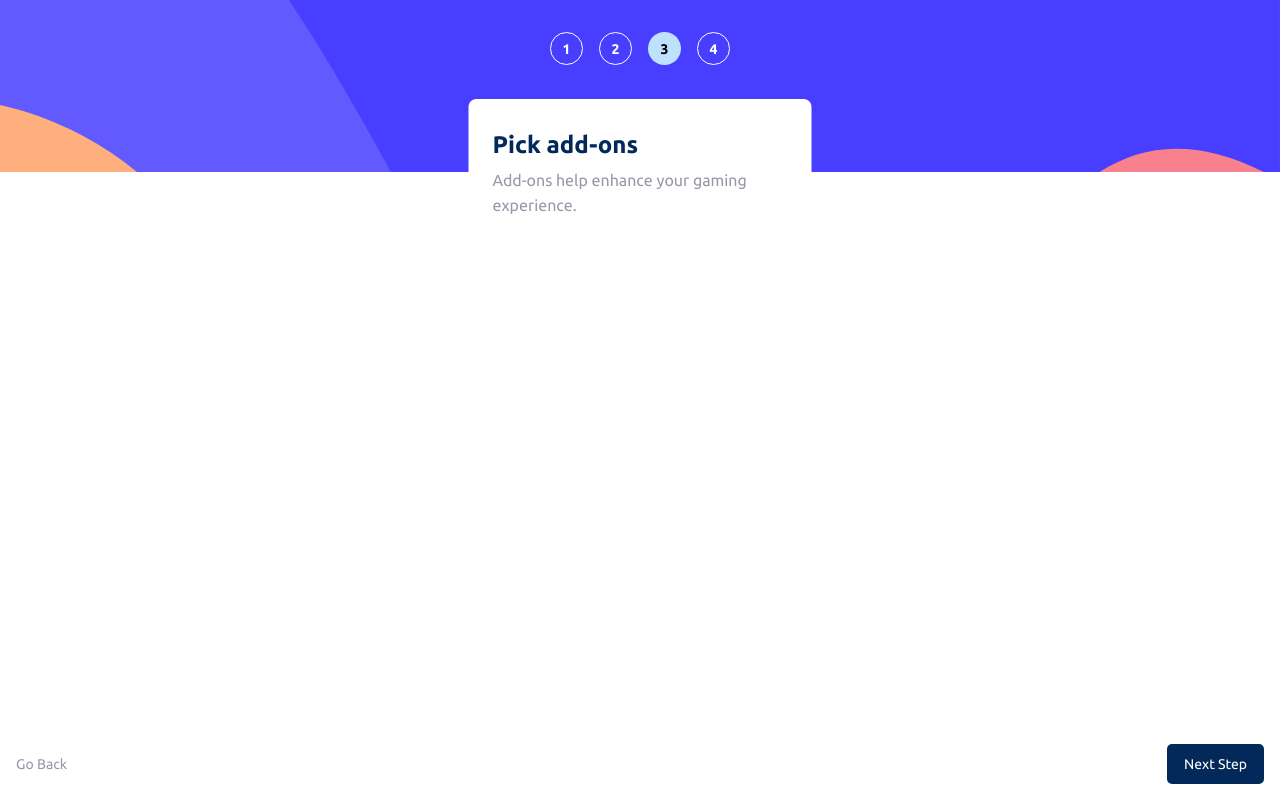
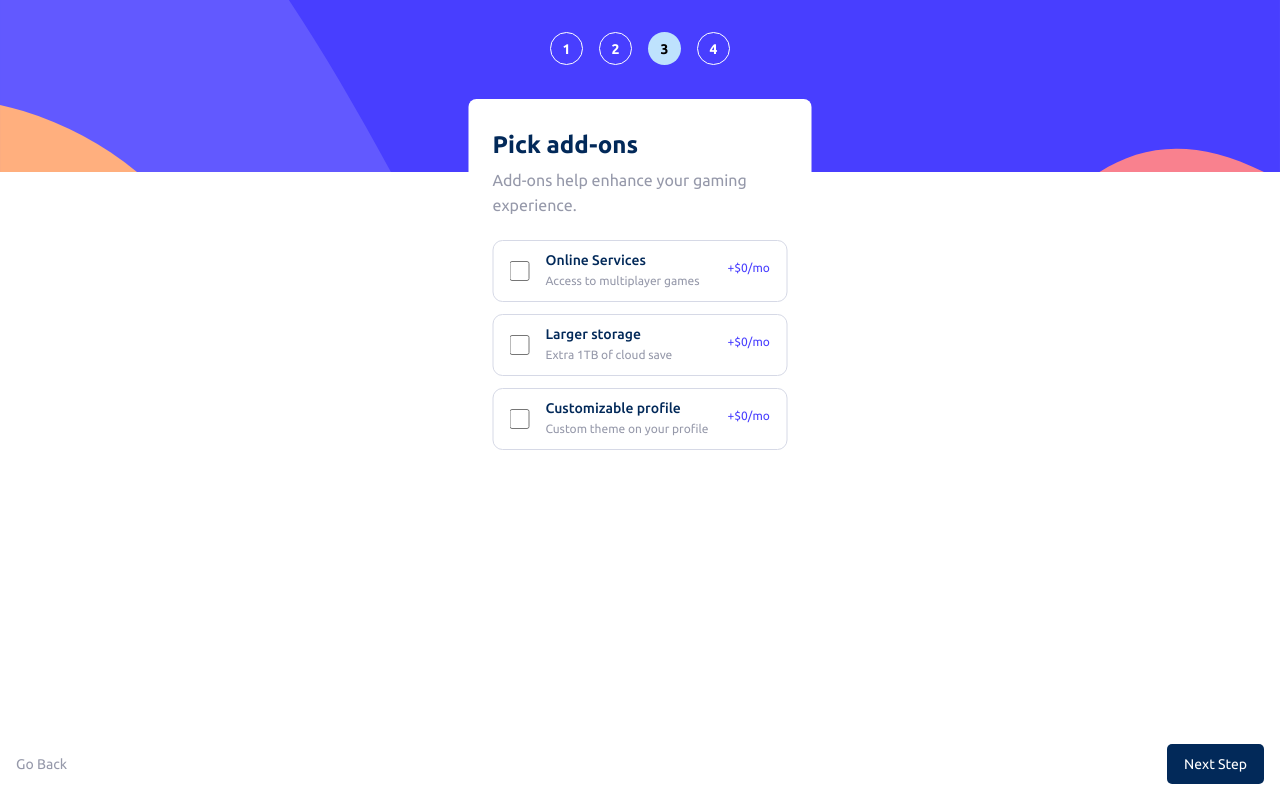
Before and after one commit to claystuart/multi-step-form, a React (Create React App) app: page /addons in a window 1280 px wide. Built offline with nearby package versions, Linux system fonts and the light colour scheme.

Commit message:
Create and style AddOns.jsx and addons.css.

```diff
--- /dev/null
+++ b/src/css/addons.css
@@ -0,0 +1,67 @@
+.addonContainer {
+  width: 343px;
+  height: 367px;
+  padding-left: 24px;
+  padding-top: 32px;
+  background-color: white;
+  border-radius: 8px;
+  height: 383px;
+}
+.addon {
+  width: 295px;
+  height: 62px;
+  margin-top: 12px;
+  border-radius: 10px;
+  display: flex;
+  align-items: center;
+  border: 1px solid #d6d9e6;
+}
+
+.addonChecked {
+  border: 1px solid #483eff;
+}
+
+.addon:first-of-type {
+  margin-top: 22px;
+}
+
+.addon-options {
+  margin: 16px;
+  width: 20px;
+  height: 20px;
+}
+
+.addon-options:checked {
+  background-color: #483eff;
+}
+
+.addon-explanation {
+  width: 164px;
+  height: 39px;
+  margin: 0;
+}
+
+.heading {
+  font-size: 14px;
+  font-weight: 500;
+  line-height: 16px;
+  color: #022959;
+}
+
+.subheading {
+  font-size: 12px;
+  font-weight: 400;
+  color: #9699aa;
+  line-height: 20px;
+  margin-top: 3px;
+}
+
+.price {
+  width: 43px;
+  height: 20px;
+  font-size: 12px;
+  font-weight: 400;
+  margin-right: 16px;
+  margin-left: auto;
+  color: #483eff;
+}
--- a/src/pages/AddOns.jsx
+++ b/src/pages/AddOns.jsx
@@ -1,11 +1,113 @@
-function AddOns() {
+import "../css/addons.css"
+import { useState, useEffect } from "react"
+
+export default function AddOns() {
+
+    const [yearlyTerm] = useState(() => {
+        let temp = localStorage.getItem("yearlyTerm")
+        return temp === "true" ? "true" : "false"
+    })
+
+    const [onlinePrice, setOnlinePrice] = useState(() => {
+        let temp = localStorage.getItem("onlinePrice")
+        return temp ? temp : "0"
+    })
+
+    const [storagePrice, setStoragePrice] = useState(() => {
+        let temp = localStorage.getItem("storagePrice")
+        return temp ? temp : "0"
+    })
+
+    const [profilePrice, setProfilePrice] = useState(() => {
+        let temp = localStorage.getItem("profilePrice")
+        return temp ? temp : "0"
+    })
+
+    useEffect(() => {
+        localStorage.setItem("onlinePrice", onlinePrice)
+        localStorage.setItem("storagePrice", storagePrice)
+        localStorage.setItem("profilePrice", profilePrice)
+    }, [onlinePrice, storagePrice, profilePrice])
+
+    function toggleOption(checkbox) {
+        // console.log(checkbox.value, checkbox.checked)
+
+        // Handle uncheck
+        if (checkbox.checked === false) {
+            switch (checkbox.value) {
+                case "online":
+                    setOnlinePrice(0)
+                    break
+                case "storage":
+                    setStoragePrice(0)
+                    break
+                case "profile":
+                    setProfilePrice(0)
+                    break
+                default:
+                    console.error("Bad choice selected in function toggleOption() in AddOns.jsx")
+                    break
+            }
+        } else {
+            let multiplier = yearlyTerm === "true" ? 10 : 1
+            switch (checkbox.value) {
+                case "online":
+                    setOnlinePrice(1 * multiplier)
+                    break;
+                case "storage":
+                    setStoragePrice(2 * multiplier)
+                    break;
+                case "profile":
+                    setProfilePrice(2 * multiplier)
+                    break;
+                default:
+                    console.error("Bad choice selected in function toggleOption() in AddOns.jsx")
+            }
+        }
+
+    }
 
     return (
-        <div className="formContainer">
+        <div className="addonContainer ">
             <h1>Pick add-ons</h1>
             <h2>Add-ons help enhance your gaming experience.</h2>
+            <AddOn
+                h1={"Online Services"}
+                h2={"Access to multiplayer games"}
+                toggleOption={toggleOption}
+                yearlyTerm={yearlyTerm}
+                price={onlinePrice}>online</AddOn>
+            <AddOn
+                h1={"Larger storage"}
+                h2={"Extra 1TB of cloud save"}
+                toggleOption={toggleOption}
+                yearlyTerm={yearlyTerm}
+                price={storagePrice}>storage</AddOn>
+            <AddOn
+                h1={"Customizable profile"}
+                h2={"Custom theme on your profile"}
+                toggleOption={toggleOption}
+                yearlyTerm={yearlyTerm}
+                price={profilePrice}>profile</AddOn>
         </div>
     );
 }
 
-export default AddOns;
+function AddOn({ children, h1, h2, price, toggleOption, yearlyTerm, ...props }) {
+    return (
+        <div className={price > 0 ? "addonChecked addon" : "addon"}>
+            <input
+                id={children}
+                type="checkbox"
+                className="addon-options"
+                onChange={e => toggleOption(e.target)}
+                checked={price > 0 ? true : false}
+                value={children} />
+            <label className="addon-explanation" htmlFor={children}>
+                <p className="heading">{h1}</p>
+                <p className="subheading">{h2}</p>
+            </label>
+            <p className="price">+${price}/{yearlyTerm === "true" ? "yr" : "mo"}</p>
+        </div>
+    )
+}
```
Also changed, not shown: 1 other file (tests, documents, lock files or other folders).
